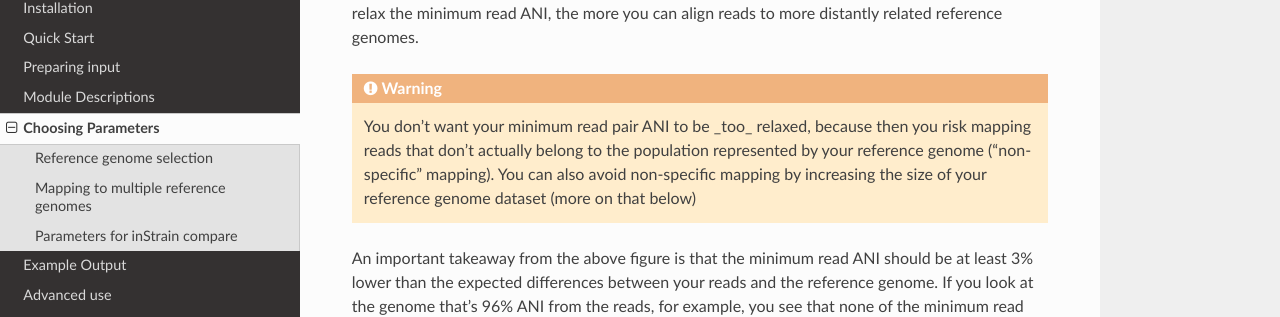
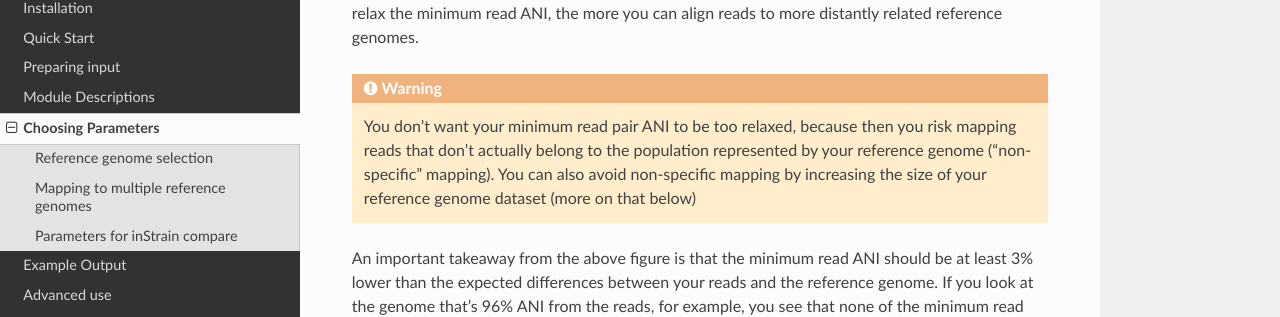
Before and after one commit to MrOlm/inStrain, a Sphinx documentation site: the page built from docs/choosing_parameters.rst, in a window 1280 px wide and 900 px high, scrolled down 1143 px. Shown: the part 141-458 px from the top of the window. Built offline with Sphinx 7.4.7 and the Read the Docs theme 2.0.0, drawn with Linux system fonts in a browser that asks for light colours.

Commit message:
docs update

```diff
--- a/docs/choosing_parameters.rst
+++ b/docs/choosing_parameters.rst
@@ -23,7 +23,7 @@ In the above plot, inStrain was run with a minimum read ANI of 0.99 (inStrain pr
 The line drawn in the first figure is now in red on this second figure. As you can see, the more you relax the minimum read ANI, the more you can align reads to more distantly related reference genomes.
 
 .. warning::
-  You don't want your minimum read pair ANI to be _too_ relaxed, because then you risk mapping reads that don't actually belong to the population represented by your reference genome ("non-specific" mapping). You can also avoid non-specific mapping by increasing the size of your reference genome dataset (more on that below)
+  You don't want your minimum read pair ANI to be too relaxed, because then you risk mapping reads that don't actually belong to the population represented by your reference genome ("non-specific" mapping). You can also avoid non-specific mapping by increasing the size of your reference genome dataset (more on that below)
 
 An important takeaway from the above figure is that the minimum read ANI should be at least 3% lower than the expected differences between your reads and the reference genome. If you look at the genome that's 96% ANI from the reads, for example, you see that none of the minimum read ANI levels get the correct breadth of 1. If you look at the genome that's 98% ANI from the reads, you can see that having a minimum read ANI of 96% is the only one that's actually near 100% breadth. This can also be visualized by looking at the distribution of ANI values of read pairs mapping to the 98% genome:
 
```
